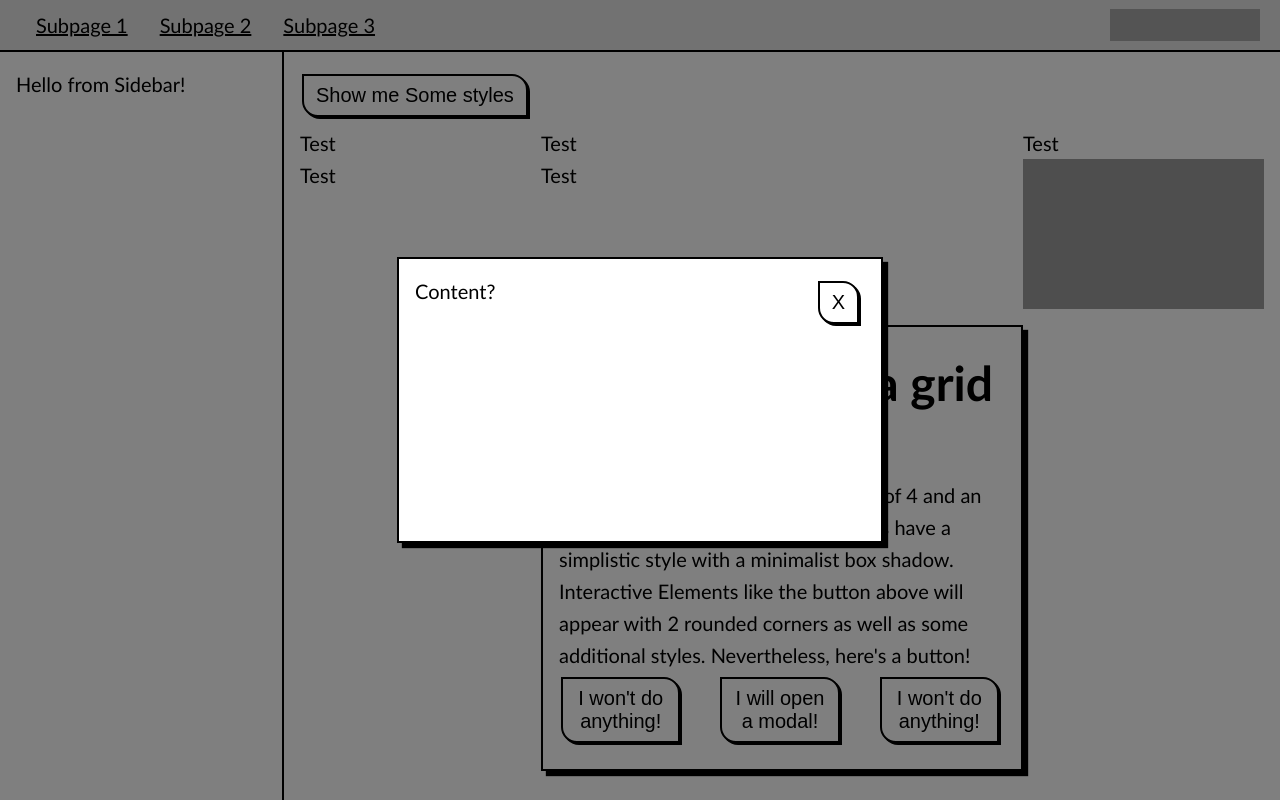
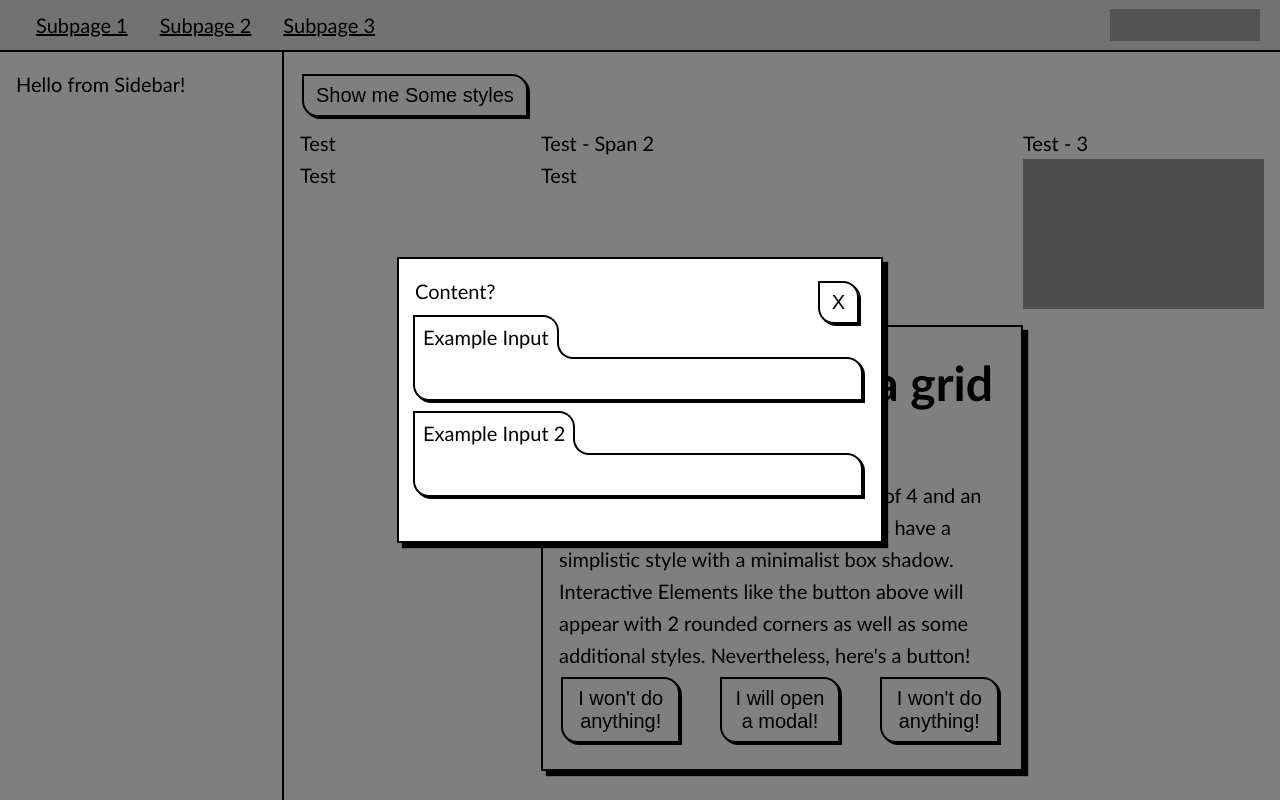
Before and after one commit to TheTaz25/scribble, a Vue app: page / in a window 1280 px wide. Both pictures are taken after a click on the button "I will open a modal!". Shown: the top 800 px of the page. Built offline with nearby package versions, Linux system fonts and the light colour scheme; grey boxes are pictures that could not be loaded.

Commit message:
feat: introduce input component

```diff
--- a/src/App.vue
+++ b/src/App.vue
@@ -13,6 +13,7 @@ import ScribbleImage from './components/Scribble/ScribbleImage.vue';
 import ScribbleBlock from './components/Scribble/ScribbleBlock.vue';
 import ScribbleSidebar from './components/Scribble/ScribbleSidebar.vue';
 import ScribbleModal from './components/Scribble/ScribbleModal.vue';
+import ScribbleInput from './components/Scribble/ScribbleInput.vue';
 
 const showCustomStyles = ref(false);
 const showModal = ref(false);
@@ -59,10 +60,10 @@ const showModal = ref(false);
           Test
         </ScribbleGridItem>
         <ScribbleGridItem :span="2">
-          Test
+          Test - Span 2
         </ScribbleGridItem>
         <ScribbleGridItem :span="1">
-          Test
+          Test - 3
         </ScribbleGridItem>
         <ScribbleGridItem :span="1">
           Test
@@ -130,6 +131,8 @@ const showModal = ref(false);
     @close="showModal = false"
   >
     Content?
+    <ScribbleInput label="Example Input"/>
+    <ScribbleInput label="Example Input 2"/>
   </ScribbleModal>
 </template>
 
--- /dev/null
+++ b/src/components/Scribble/ScribbleInput.vue
@@ -0,0 +1,101 @@
+<template>
+  <div class="input-wrapper">
+    <span class="label-wrapper">
+      <label for="">{{ label }}<span class="extra"></span></label>
+    </span>
+    <input type="text" />
+  </div>
+</template>
+
+<script setup lang="ts">
+interface Props {
+  label: string;
+}
+
+defineProps<Props>();
+</script>
+
+<style lang="scss" scoped>
+  .input-wrapper {
+    margin-block-start: .5rem;
+    display: flex;
+    flex-direction: column;
+
+    &:has(input:focus-visible) label {
+      transform: translate(-5px, -3px);
+    }
+
+    .label-wrapper {
+      display: flex;
+    }
+
+    .extra {
+      width: var(--unit-space);
+      height: var(--unit-space);
+      background-color: white;
+      position: absolute;
+      right: calc(var(--unit-space) * -1);
+      bottom: -2px;
+      z-index: 1;
+    }
+
+    label {
+      transition: all 50ms linear;
+      background: white;
+      z-index: 2;
+      border: 2px solid black;
+      border-block-end: 2px solid white;
+      padding: .25rem 0.5rem;
+      transform: translate(-2px, 0px);
+      border-start-end-radius: var(--unit-space);
+
+      position: relative;
+      &::before {
+        z-index: 5;
+        position: absolute;
+        height: 100%;
+        content: '';
+        border: 1px solid black;
+        left: -2px;
+      }
+
+      &::after {
+        content: '';
+        z-index: 5;
+
+        background-color: white;
+        width: var(--unit-space);
+        height: var(--unit-space);
+        position: absolute;
+        bottom: -2px;
+        right: calc(var(--unit-space) * -1 - 2px);
+        border-block-start: 2px solid black;
+        border-inline-end: 2px solid black;
+        transform: rotate(180deg);
+        border-start-end-radius: var(--unit-space);
+      }
+    }
+
+    input {
+      transition: all 50ms linear;
+      border: 2px solid black;
+      padding: 0.5rem;
+      font-family: 'Gill Sans', 'Gill Sans MT', Calibri, 'Trebuchet MS', sans-serif;
+      font-size: 1.25rem;
+      border-radius: 0 var(--unit-space) 0;
+      box-shadow: 2px 2px 0px black;
+      transform: translate(-2px, -2px);
+      outline: none;
+
+      &:focus-visible {
+        box-shadow: 5px 5px 0px black;
+        transform: translate(-5px, -5px);
+      }
+
+      &:disabled {
+        cursor: not-allowed;
+        background-color: darkgray;
+      }
+    }
+  }
+</style>
--- a/src/index.ts
+++ b/src/index.ts
@@ -6,6 +6,7 @@ import ScribbleGridItem from "./components/Scribble/ScribbleGridItem.vue";
 import ScribbleHead from "./components/Scribble/ScribbleHead.vue";
 import ScribbleHeadline from "./components/Scribble/ScribbleHeadline.vue";
 import ScribbleImage from "./components/Scribble/ScribbleImage.vue";
+import ScribbleInput from "./components/Scribble/ScribbleInput.vue";
 import ScribbleLink from "./components/Scribble/ScribbleLink.vue";
 import ScribbleModal from "./components/Scribble/ScribbleModal.vue";
 import ScribblePaper from "./components/Scribble/ScribblePaper.vue";
@@ -20,6 +21,7 @@ export {
   ScribbleHead,
   ScribbleHeadline,
   ScribbleImage,
+  ScribbleInput,
   ScribbleLink,
   ScribbleModal,
   ScribblePaper,
```
